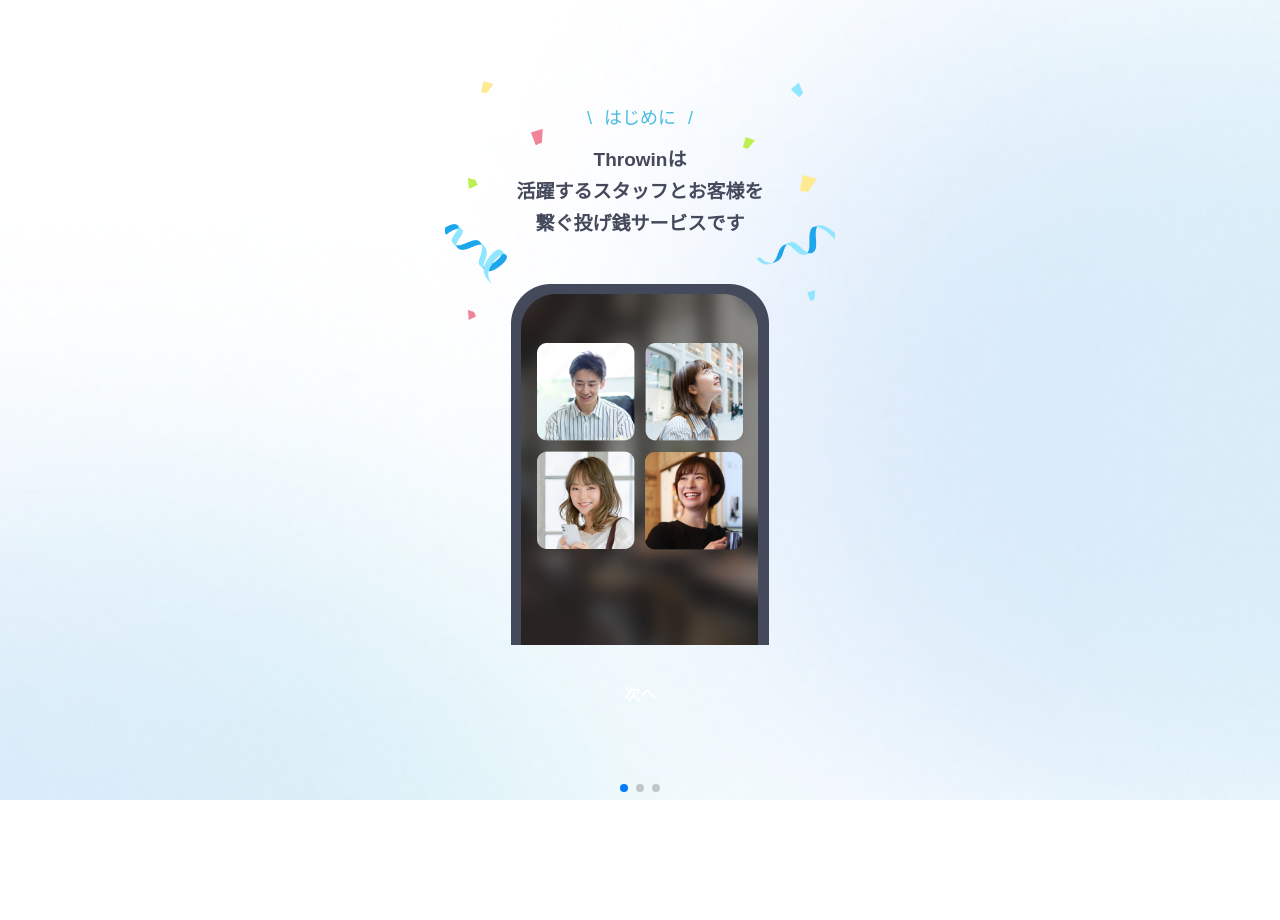
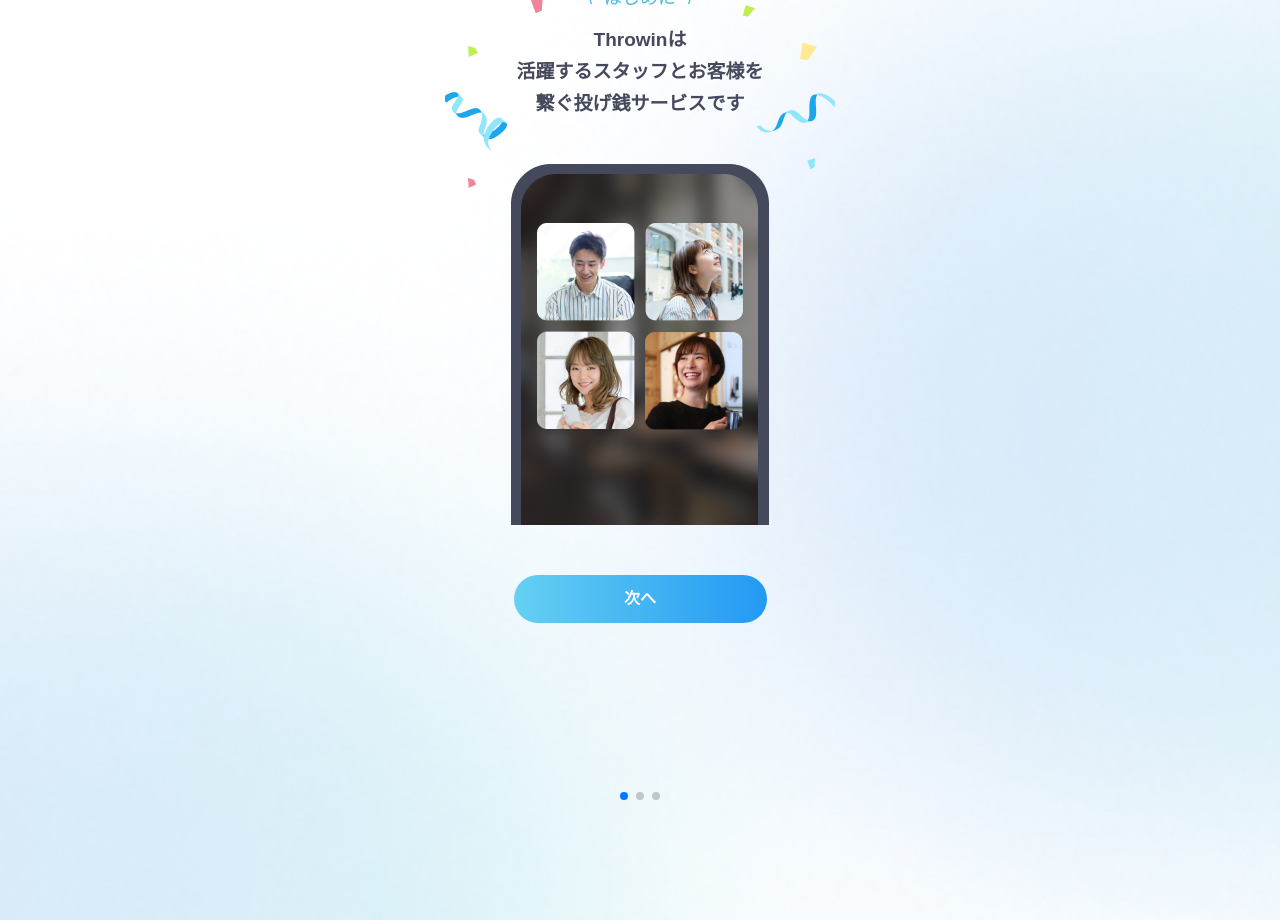
Before and after one commit to mdalamin-jbc/throwin, a React (Vite) app: page /onboarding in a window 1280 px wide. Before the commit the page ends 800 px from the top, so only its background shows below. Built offline with nearby package versions, Linux system fonts and the light colour scheme; a web font is replaced by a local one.

Commit message:
slider dot position change

```diff
--- a/src/components/OndoardingSlider/OndoardingSlider.jsx
+++ b/src/components/OndoardingSlider/OndoardingSlider.jsx
@@ -21,7 +21,7 @@ const OnboardingSlider = () => {
 
   const handleNext = () => {
     if (swiperRef.current) {
-      // Navigate to "dashboard" if the active index is 2 (third slide)
+      // Navigate to "login" if the active index is 2 (third slide)
       if (activeIndex === 2) {
         navigate("/login");
       } else {
@@ -31,15 +31,15 @@ const OnboardingSlider = () => {
   };
 
   return (
-    <div className="relative h-screen w-full flex justify-center items-center ">
+    <div className="relative h-screen w-full flex justify-center items-center">
       <div
-        className="shadow-xl text-center relative h-screen"
+        className="shadow-xl text-center relative h-full lg:h-[130%]"
         style={{
           backgroundImage: `url(${bgImage})`,
           backgroundSize: "cover",
           backgroundPosition: "center",
           width: "100%",
-          height: "100vh",
+
         }}
       >
         <div className="pt-[157px] md:pt-0 md:mt-20">
@@ -64,7 +64,7 @@ const OnboardingSlider = () => {
                   <img
                     src={effect}
                     alt=""
-                    className="absolute w-full md:w-auto -mt-3]]"
+                    className="absolute w-full md:w-auto -mt-3"
                   />
                 </div>
                 <div className="mt-6">
@@ -78,7 +78,7 @@ const OnboardingSlider = () => {
                   <img
                     src={img}
                     alt="Slide 1"
-                    className="object-contain w-[450px] lg:w-auto  "
+                    className="object-contain w-[450px] lg:w-auto"
                   />
                 </div>
               </div>
@@ -89,7 +89,7 @@ const OnboardingSlider = () => {
                   <img
                     src={effect}
                     alt=""
-                    className="absolute w-full md:w-auto -mt-3]]"
+                    className="absolute w-full md:w-auto -mt-3"
                   />
                 </div>
                 <div className="mt-6">
@@ -104,7 +104,7 @@ const OnboardingSlider = () => {
                   <img
                     src={img}
                     alt="Slide 2"
-                    className="object-contain w-[450px] lg:w-auto  "
+                    className="object-contain w-[450px] lg:w-auto"
                   />
                 </div>
               </div>
@@ -115,7 +115,7 @@ const OnboardingSlider = () => {
                   <img
                     src={effect}
                     alt=""
-                    className="absolute w-full md:w-auto -mt-3]]"
+                    className="absolute w-full md:w-auto -mt-3"
                   />
                 </div>
                 <div className="mt-6">
@@ -127,17 +127,25 @@ const OnboardingSlider = () => {
                   <img
                     src={img}
                     alt="Slide 3"
-                    className="object-contain w-[450px] lg:w-auto  "
+                    className="object-contain w-[450px] lg:w-auto"
                   />
                 </div>
               </div>
             </SwiperSlide>
           </Swiper>
-          {/* Custom Pagination Dots */}
-          <div className="custom-pagination absolute inset-x-0 flex justify-center"></div>
+          <div
+            className="custom-pagination absolute inset-x-0 flex justify-center bottom-[120px]"
+            style={{ bottom: "120px" }}
+          ></div>
+
           {/* Next Button with conditional text */}
-          <button onClick={handleNext} className="next-button mt-6">
-            <ButtonPrimary style={"rounded-full"} btnText={activeIndex === 2 ? "始める" : "次へ"} />
+          <button onClick={handleNext} className="next-button mt-12">
+            <ButtonPrimary
+              style={
+                "rounded-full bg-gradient-to-r from-[#65D0F2] to-[#2399F4]"
+              }
+              btnText={activeIndex === 2 ? "始める" : "次へ"}
+            />
           </button>
         </div>
       </div>
```
